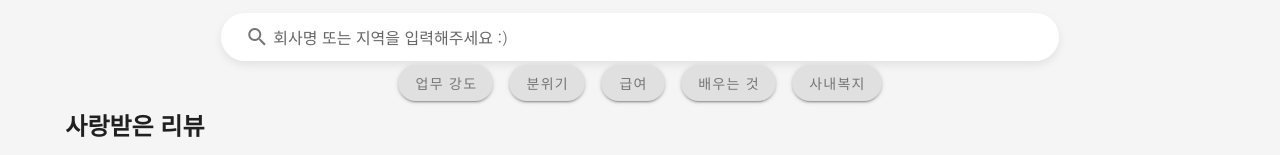
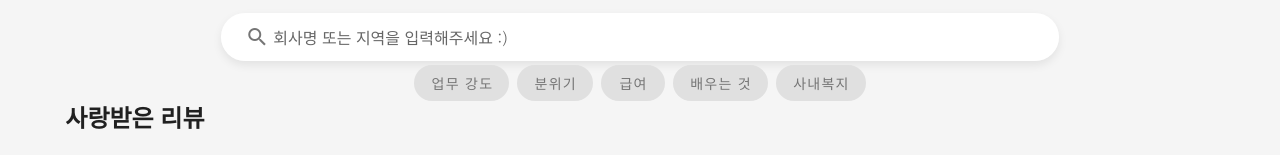
Before and after one commit to call-me-soo/CS473-2019Fall, a Vue app in the folder SparklingFD/frontend/: page / in a window 1280 px wide. Shown: the part 322-477 px from the top of the page. Built offline with nearby package versions, Linux system fonts and the light colour scheme; a web font is replaced by a local one.

Commit message:
modify search filter style

```diff
--- a/SparklingFD/frontend/src/components/SearchFilter.vue
+++ b/SparklingFD/frontend/src/components/SearchFilter.vue
@@ -7,11 +7,11 @@
     >
       <v-flex style="justify-content: space-between">
             <div class="text-center">
-              <v-btn @click="dialog1=true" class="korean ma-2 grey lighten-2 grey--text text--darken-1" rounded>업무 강도</v-btn>
-              <v-btn class="korean ma-2 grey lighten-2 grey--text text--darken-1" rounded>분위기</v-btn>
-              <v-btn class="korean ma-2 grey lighten-2 grey--text text--darken-1" rounded>급여</v-btn>
-              <v-btn class="korean ma-2 grey lighten-2 grey--text text--darken-1" rounded>배우는 것</v-btn>
-              <v-btn class="korean ma-2 grey lighten-2 grey--text text--darken-1" rounded>사내복지</v-btn>
+              <v-btn @click="dialog1=true" class="filterbutton korean mt-2 ml-1 mr-1 grey lighten-2 grey--text text--darken-1" depressed rounded>업무 강도</v-btn>
+              <v-btn class="filterbutton korean mt-2 ml-1 mr-1 grey lighten-2 grey--text text--darken-1" depressed rounded>분위기</v-btn>
+              <v-btn class="filterbutton korean mt-2 ml-1 mr-1 grey lighten-2 grey--text text--darken-1" depressed rounded>급여</v-btn>
+              <v-btn class="filterbutton korean mt-2 ml-1 mr-1 grey lighten-2 grey--text text--darken-1" depressed rounded>배우는 것</v-btn>
+              <v-btn class="filterbutton korean mt-2 ml-1 mr-1 grey lighten-2 grey--text text--darken-1" depressed rounded>사내복지</v-btn>
             </div>
       </v-flex>
     </v-row>
@@ -22,11 +22,11 @@
     >
       <v-flex style="justify-content: space-between">
             <div class="text-center">
-              <v-btn @click="dialog1=true" class="korean mr-1 grey lighten-2 grey--text text--darken-1" x-small rounded>업무 강도</v-btn>
-              <v-btn x-small class="korean mr-1 grey lighten-2 grey--text text--darken-1" rounded>분위기</v-btn>
-              <v-btn x-small class="korean mr-1 grey lighten-2 grey--text text--darken-1" rounded>급여</v-btn>
-              <v-btn x-small class="korean mr-1 grey lighten-2 grey--text text--darken-1" rounded>배우는 것</v-btn>
-              <v-btn x-small class="korean grey lighten-2 grey--text text--darken-1" rounded>사내복지</v-btn>
+              <v-btn @click="dialog1=true" class="korean mr-1 grey lighten-2 grey--text text--darken-1" small depressed rounded>업무 강도</v-btn>
+              <v-btn x-small class="korean mr-1 grey lighten-2 grey--text text--darken-1" small depressed rounded>분위기</v-btn>
+              <v-btn x-small class="korean mr-1 grey lighten-2 grey--text text--darken-1" small depressed rounded>급여</v-btn>
+              <v-btn x-small class="korean mr-1 grey lighten-2 grey--text text--darken-1" small depressed rounded>배우는 것</v-btn>
+              <v-btn x-small class="korean grey lighten-2 grey--text text--darken-1" small depressed rounded>사내복지</v-btn>
             </div>
       </v-flex>
     </v-row>
@@ -54,4 +54,8 @@
 
 <style>
 
+  .filterbutton {
+    letter-spacing: -0.05rem;
+  }
+
 </style>
```
